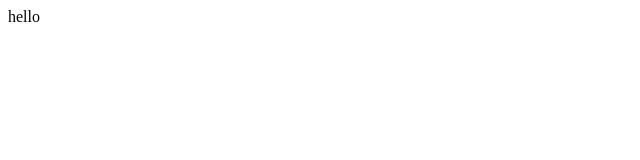
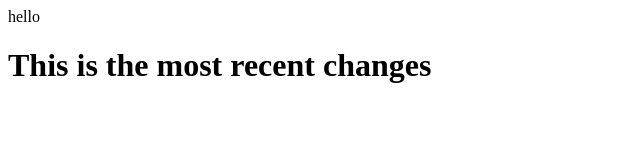
Before and after one commit to abdulrazaqolatunji/demo-project, a plain HTML site: page index.html in a window 1280 px wide. Shown: the whole page, without its empty margins (0-640 px from the left). Drawn offline with Linux system fonts and the light colour scheme.

Commit message:
recent changes

```diff
--- a/index.html
+++ b/index.html
@@ -10,6 +10,9 @@
 
 <body>
     hello
+    <div class="change">
+        <h1>This is the most recent changes</h1>
+    </div>
 </body>
 
 </html>
```
